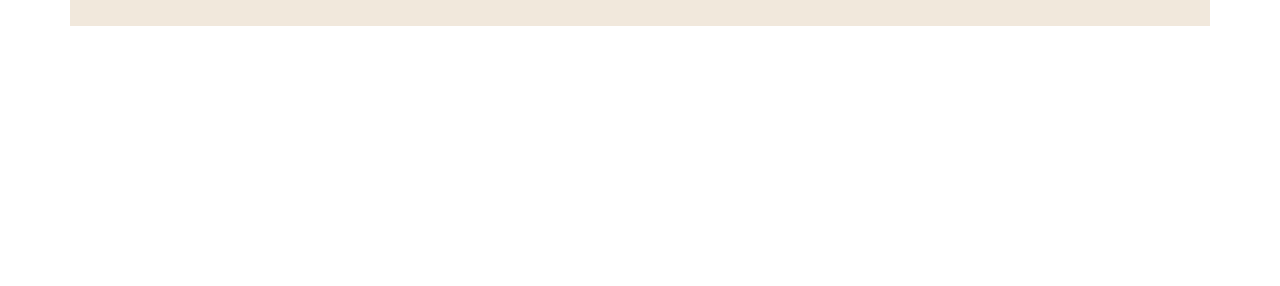
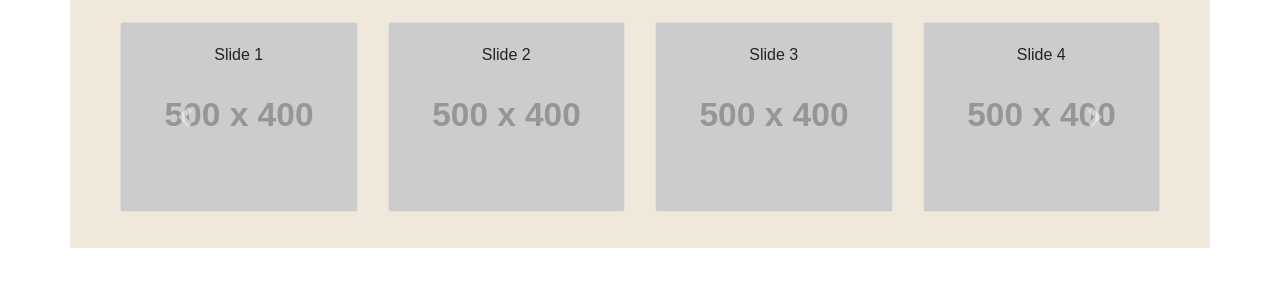
Before and after one commit to Hoanglee-dev/MD2-Project, a plain HTML site: page index.html in a window 1280 px wide. Shown: the part 1065-1351 px from the top of the page. Drawn offline with nearby package versions, Linux system fonts and the light colour scheme; placeholder pictures from the web are drawn by us.

Commit message:
commit lan 3

```diff
--- a/index.html
+++ b/index.html
@@ -256,14 +256,123 @@
               </a>
             </h2>
           </div>
-          <div class="row block-wrapper">
-            <div class="block-content"></div>
+          <!-- phần slide sale -->
+          <div class="container text-center my-3">
+            <div class="row mx-auto my-auto justify-content-center">
+              <div
+                id="recipeCarousel"
+                class="carousel slide"
+                data-bs-ride="carousel"
+              >
+                <div class="carousel-inner" role="listbox">
+                  <div class="carousel-item active">
+                    <div class="col-md-3">
+                      <div class="card">
+                        <div class="card-img">
+                          <img
+                            src="//via.placeholder.com/500x400/31f?text=1"
+                            class="img-fluid"
+                          />
+                        </div>
+                        <div class="card-img-overlay">Slide 1</div>
+                      </div>
+                    </div>
+                  </div>
+                  <div class="carousel-item">
+                    <div class="col-md-3">
+                      <div class="card">
+                        <div class="card-img">
+                          <img
+                            src="//via.placeholder.com/500x400/e66?text=2"
+                            class="img-fluid"
+                          />
+                        </div>
+                        <div class="card-img-overlay">Slide 2</div>
+                      </div>
+                    </div>
+                  </div>
+                  <div class="carousel-item">
+                    <div class="col-md-3">
+                      <div class="card">
+                        <div class="card-img">
+                          <img
+                            src="//via.placeholder.com/500x400/7d2?text=3"
+                            class="img-fluid"
+                          />
+                        </div>
+                        <div class="card-img-overlay">Slide 3</div>
+                      </div>
+                    </div>
+                  </div>
+                  <div class="carousel-item">
+                    <div class="col-md-3">
+                      <div class="card">
+                        <div class="card-img">
+                          <img
+                            src="//via.placeholder.com/500x400?text=4"
+                            class="img-fluid"
+                          />
+                        </div>
+                        <div class="card-img-overlay">Slide 4</div>
+                      </div>
+                    </div>
+                  </div>
+                  <div class="carousel-item">
+                    <div class="col-md-3">
+                      <div class="card">
+                        <div class="card-img">
+                          <img
+                            src="//via.placeholder.com/500x400/aba?text=5"
+                            class="img-fluid"
+                          />
+                        </div>
+                        <div class="card-img-overlay">Slide 5</div>
+                      </div>
+                    </div>
+                  </div>
+                  <div class="carousel-item">
+                    <div class="col-md-3">
+                      <div class="card">
+                        <div class="card-img">
+                          <img
+                            src="//via.placeholder.com/500x400/fc0?text=6"
+                            class="img-fluid"
+                          />
+                        </div>
+                        <div class="card-img-overlay">Slide 6</div>
+                      </div>
+                    </div>
+                  </div>
+                </div>
+                <a
+                  class="carousel-control-prev bg-transparent w-aut"
+                  href="#recipeCarousel"
+                  role="button"
+                  data-bs-slide="prev"
+                >
+                  <span
+                    class="carousel-control-prev-icon"
+                    aria-hidden="true"
+                  ></span>
+                </a>
+                <a
+                  class="carousel-control-next bg-transparent w-aut"
+                  href="#recipeCarousel"
+                  role="button"
+                  data-bs-slide="next"
+                >
+                  <span
+                    class="carousel-control-next-icon"
+                    aria-hidden="true"
+                  ></span>
+                </a>
+              </div>
+            </div>
           </div>
         </div>
       </section>
     </div>
     <div class="footer"></div>
-
     <script
       src="https://cdn.jsdelivr.net/npm/jquery@3.5.1/dist/jquery.slim.min.js"
       integrity="sha384-DfXdz2htPH0lsSSs5nCTpuj/zy4C+OGpamoFVy38MVBnE+IbbVYUew+OrCXaRkfj"
@@ -274,5 +383,23 @@
       integrity="sha384-Fy6S3B9q64WdZWQUiU+q4/2Lc9npb8tCaSX9FK7E8HnRr0Jz8D6OP9dO5Vg3Q9ct"
       crossorigin="anonymous"
     ></script>
+
+    <script>
+      let items = document.querySelectorAll(".carousel .carousel-item");
+      console.log(items);
+      items.forEach((el) => {
+        const minPerSlide = 4;
+        let next = el.nextElementSibling;
+        for (var i = 1; i < minPerSlide; i++) {
+          if (!next) {
+            // wrap carousel by using first child
+            next = items[0];
+          }
+          let cloneChild = next.cloneNode(true);
+          el.appendChild(cloneChild.children[0]);
+          next = next.nextElementSibling;
+        }
+      });
+    </script>
   </body>
 </html>
--- a/style.css
+++ b/style.css
@@ -254,3 +254,38 @@ body {
   color:#bf9f70 ;
   font-weight: 500;
 }
+
+/* phần slide sale */
+@media (max-width: 767px) {
+  .carousel-inner .carousel-item > div {
+      display: none;
+  }
+  .carousel-inner .carousel-item > div:first-child {
+      display: block;
+  }
+}
+
+.carousel-inner .carousel-item.active,
+.carousel-inner .carousel-item-next,
+.carousel-inner .carousel-item-prev {
+  display: flex;
+}
+
+/* medium and up screens */
+@media (min-width: 768px) {
+
+  .carousel-inner .carousel-item-end.active,
+  .carousel-inner .carousel-item-next {
+    transform: translateX(25%);
+  }
+
+  .carousel-inner .carousel-item-start.active,
+  .carousel-inner .carousel-item-prev {
+    transform: translateX(-25%);
+  }
+}
+
+.carousel-inner .carousel-item-end,
+.carousel-inner .carousel-item-start {
+transform: translateX(0);
+}
```
Also changed, not shown: flash-sale.js (added, +15 -0 lines).
